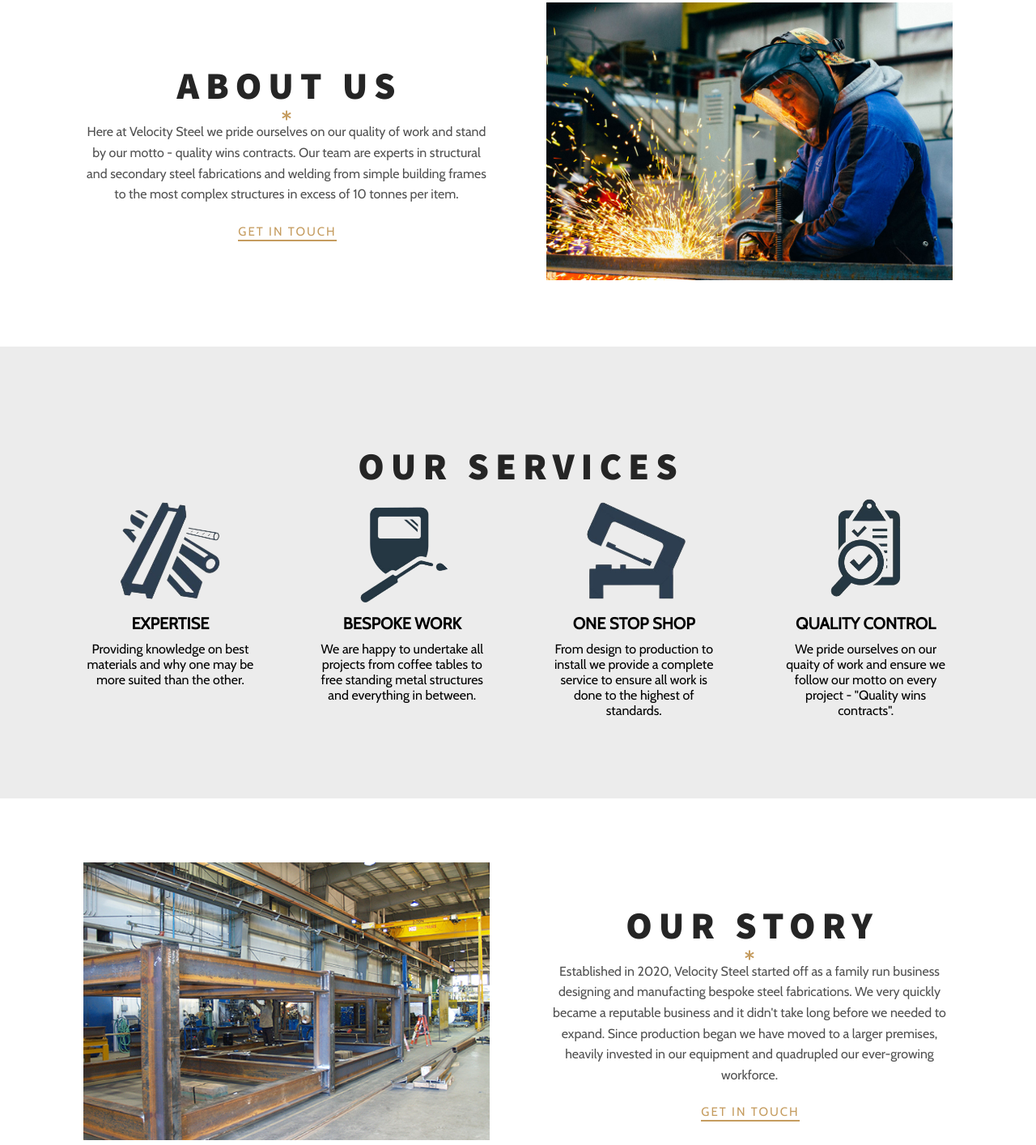
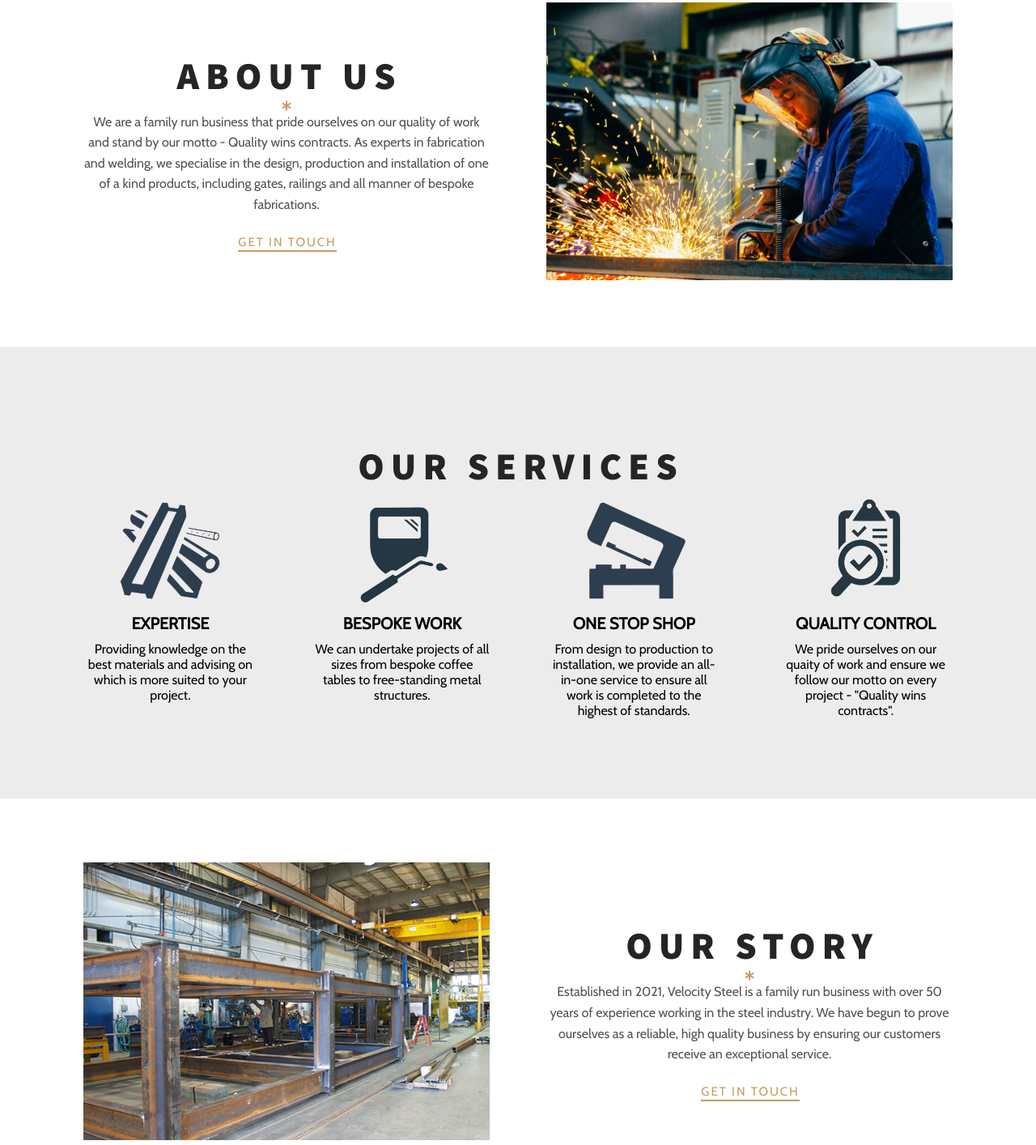
Before and after one commit to joenapper/steel, a plain HTML site: page index.html in a window 1280 px wide. Shown: the part 876-2290 px from the top of the page at 81% size. Drawn offline with nearby package versions, Linux system fonts and the light colour scheme; a web font is replaced by a local one.

Commit message:
feat: content changes

```diff
--- a/index.html
+++ b/index.html
@@ -99,11 +99,11 @@
               </div>
             </div>
             <p>
-              Here at Velocity Steel we pride ourselves on our quality of work
-              and stand by our motto - quality wins contracts. Our team are
-              experts in structural and secondary steel fabrications and welding
-              from simple building frames to the most complex structures in
-              excess of 10 tonnes per item.
+              We are a family run business that pride ourselves on our quality
+              of work and stand by our motto - Quality wins contracts. As
+              experts in fabrication and welding, we specialise in the design,
+              production and installation of one of a kind products, including
+              gates, railings and all manner of bespoke fabrications.
             </p>
             <a href="#contact" class="btn body-btn">Get in touch</a>
           </div>
@@ -128,8 +128,8 @@
               <img src="images/storage.png" alt="Expertise icon" />
               <h3>Expertise</h3>
               <p>
-                Providing knowledge on best materials and why one may be more
-                suited than the other.
+                Providing knowledge on the best materials and advising on which
+                is more suited to your project.
               </p>
             </div>
 
@@ -137,8 +137,8 @@
               <img src="images/fabrication.png" alt="Bespoke work icon" />
               <h3>Bespoke work</h3>
               <p>
-                We are happy to undertake all projects from coffee tables to
-                free standing metal structures and everything in between.
+                We can undertake projects of all sizes from bespoke coffee
+                tables to free-standing metal structures.
               </p>
             </div>
 
@@ -146,8 +146,9 @@
               <img src="images/cutting.png" alt="One stop shop icon" />
               <h3>One stop shop</h3>
               <p>
-                From design to production to install we provide a complete
-                service to ensure all work is done to the highest of standards.
+                From design to production to installation, we provide an
+                all-in-one service to ensure all work is completed to the
+                highest of standards.
               </p>
             </div>
 
@@ -181,12 +182,11 @@
                 <i class="fas fa-asterisk"></i>
               </div>
               <p>
-                Established in 2020, Velocity Steel started off as a family run
-                business designing and manufacting bespoke steel fabrications.
-                We very quickly became a reputable business and it didn't take
-                long before we needed to expand. Since production began we have
-                moved to a larger premises, heavily invested in our equipment
-                and quadrupled our ever-growing workforce.
+                Established in 2021, Velocity Steel is a family run business
+                with over 50 years of experience working in the steel industry.
+                We have begun to prove ourselves as a reliable, high quality
+                business by ensuring our customers receive an exceptional
+                service.
               </p>
               <a href="#contact" class="btn body-btn">Get in touch</a>
             </div>
```
